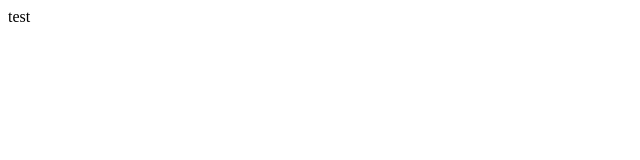
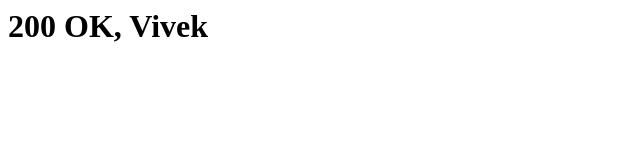
Before and after one commit to 229v5k/license.npmjs.com, a plain HTML site: page index.html in a window 1280 px wide. Shown: the whole page, without its empty margins (0-640 px from the left). Drawn offline with Linux system fonts and the light colour scheme.

Commit message:
Update index.html

```diff
--- a/index.html
+++ b/index.html
@@ -1 +1 @@
-<xss onmouseover="alert(1)">test</xss>
+<h1>200 OK, Vivek</h1>
```
